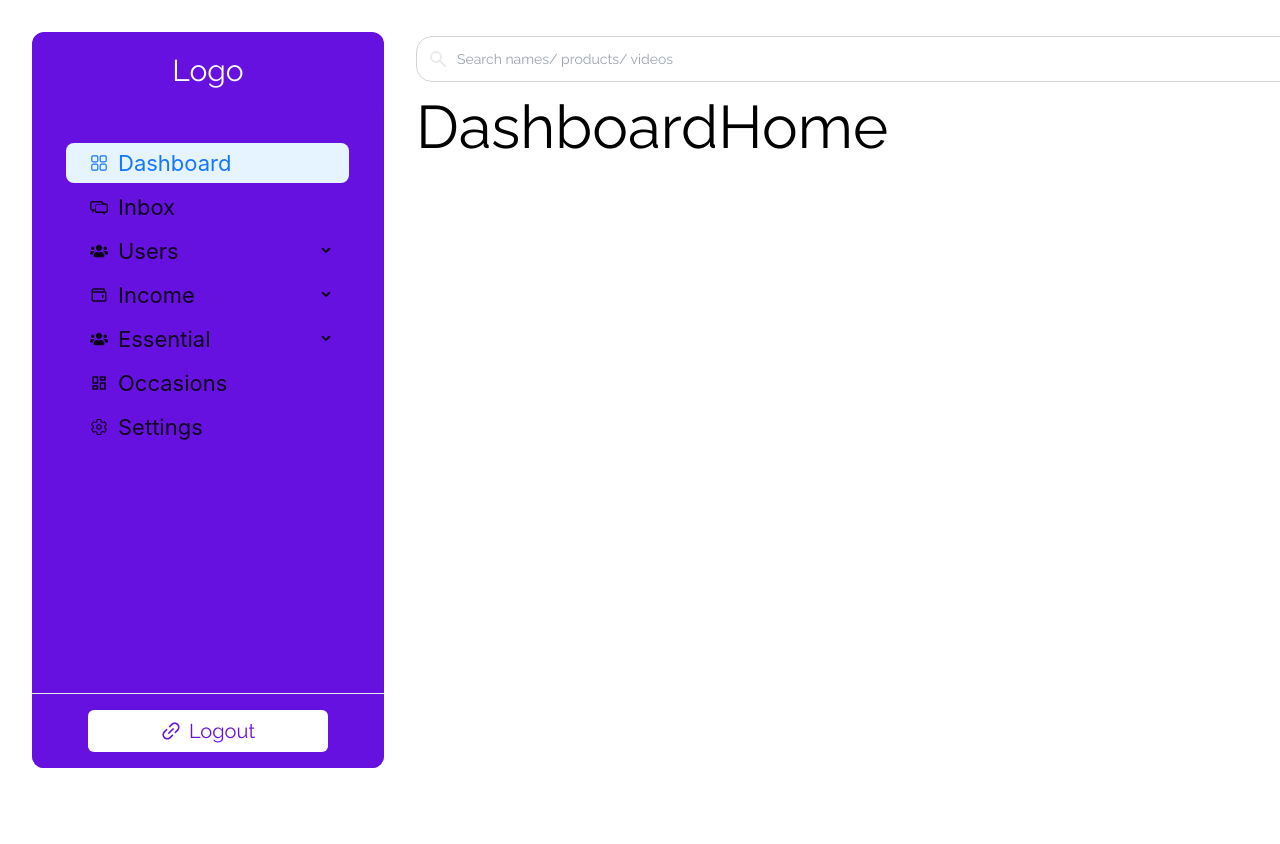
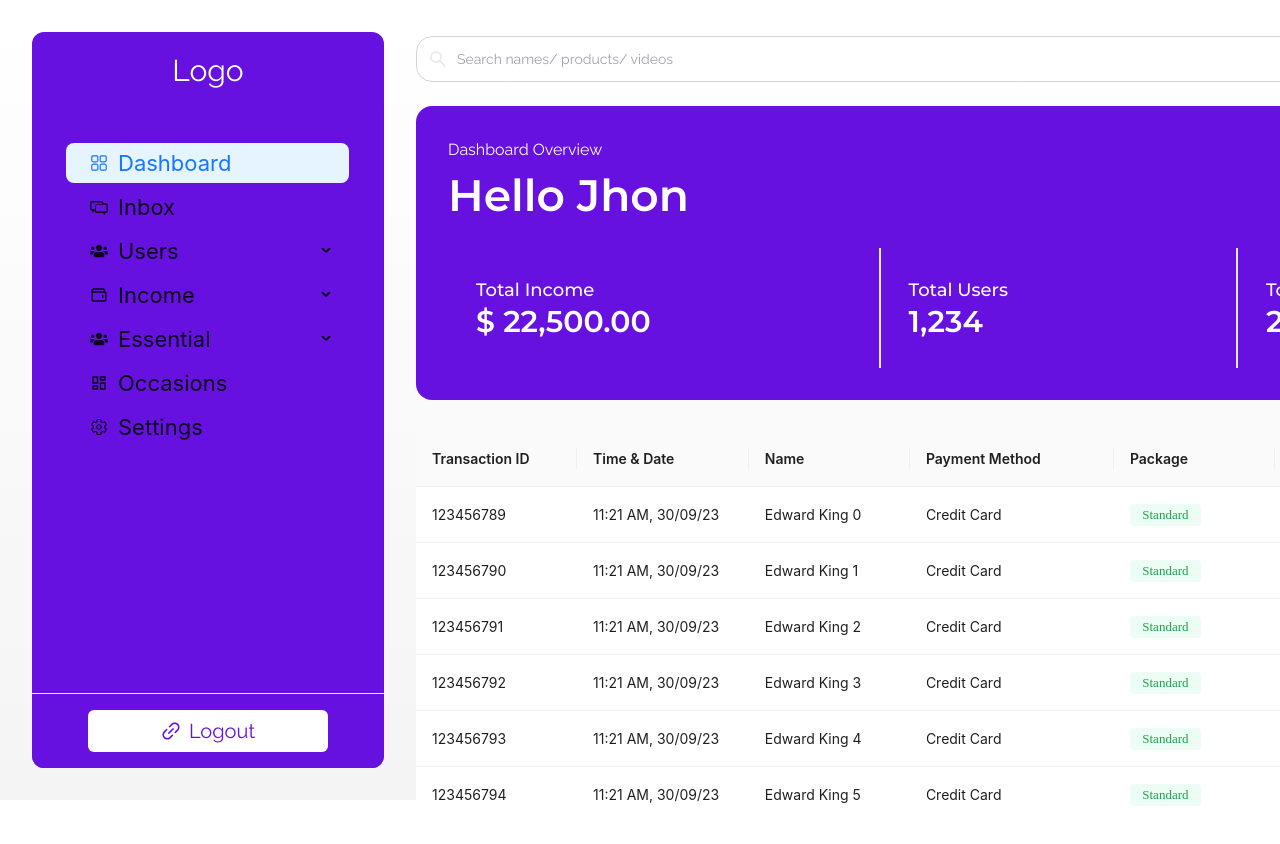
Before and after one commit to bdCalling-Sdt-hub/runwey-client, a React (Vite) app: page / in a window 1280 px wide. Shown: the top 844 px of the page. Before the commit the page ends 800 px from the top, so only its background shows below. Built offline with nearby package versions, Linux system fonts and the light colour scheme.

Commit message:
[ADD] dashborad home transaction table

```diff
--- a/src/App.css
+++ b/src/App.css
@@ -3,4 +3,23 @@
 body {
     font-family: 'Montserrat', sans-serif;
     font-family: 'Raleway', sans-serif;
+    background: linear-gradient(180deg, #FDFBFB 0%, #FFF 0.01%, #F4F4F4 100%);
+    background-repeat: no-repeat;
 }
+
+
+:where(.css-dev-only-do-not-override-pr0fja).ant-table-wrapper .ant-table-thead >tr>th{
+    background: #ffff;
+    color:  #6611E0;
+    /* Montserrat/S B 18 */
+    font-family: Montserrat;
+    font-size: 17px;
+    font-style: normal;
+    font-weight: 600;
+    line-height: normal;
+    border-bottom: 1px solid #6611E0;
+}
+:where(.css-dev-only-do-not-override-pr0fja).ant-pagination .ant-pagination-item-active a{
+    color: #6611E0;
+    border: #6611E0;
+}
--- a/src/Pages/Dashboard/DashboardHome/DashboardHome.jsx
+++ b/src/Pages/Dashboard/DashboardHome/DashboardHome.jsx
@@ -1,9 +1,21 @@
-import React from 'react'
+import React from "react";
+import DashboardOverview from "./DashboardOverview";
+import TransactionTable from "./TransactionTable";
 
 const DashboardHome = () => {
   return (
-    <div className="flex mx-auto text-[60px]">DashboardHome</div>
-  )
-}
+    <div className="flex mt-[24px]">
+      <div className="flex flex-col w-[1020px]">
+        <DashboardOverview />
+        <TransactionTable />
+      </div>
+      <div>
+        <div>Pending Request</div>
+        <div>Gender Ratio</div>
+        <div>Earnings</div>
+      </div>
+    </div>
+  );
+};
 
-export default DashboardHome
+export default DashboardHome;
--- /dev/null
+++ b/src/Pages/Dashboard/DashboardHome/DashboardOverview.jsx
@@ -0,0 +1,44 @@
+import React from "react";
+
+function DashboardOverview() {
+  return (
+    <>
+      <div className="w-full bg-primary text-white p-[32px] rounded-2xl ">
+        <div>
+          <p className="">Dashboard Overview</p>
+          <h1 className="text-[44px] font-semibold font-['Montserrat']">
+            Hello Jhon
+          </h1>
+        </div>
+        <div className="flex justify-between mt-[20px]">
+          <div className="p-7">
+            <p className="text-lg font-medium font-['Montserrat']">
+              Total Income
+            </p>{" "}
+            <h2 className=" text-3xl font-semibold font-['Montserrat']">
+              $ 22,500.00
+            </h2>
+          </div>
+          <div className="border-l-2 p-7">
+            <p className="text-lg font-medium font-['Montserrat']">
+              Total Users
+            </p>{" "}
+            <h2 className=" text-3xl font-semibold font-['Montserrat']">
+              1,234
+            </h2>
+          </div>
+          <div className="border-l-2 p-7">
+            <p className="text-lg font-medium font-['Montserrat']">
+              Total Videos
+            </p>{" "}
+            <h2 className=" text-3xl font-semibold font-['Montserrat']">
+              20,350
+            </h2>
+          </div>
+        </div>
+      </div>
+    </>
+  );
+}
+
+export default DashboardOverview;
--- /dev/null
+++ b/src/Pages/Dashboard/DashboardHome/TransactionTable.jsx
@@ -0,0 +1,151 @@
+import React from "react";
+import { Table } from "antd";
+// const data = [
+//   {
+//     browser: "Kate Winslate",
+//     device: "kate@gmail.com",
+//     location: " 014845454545",
+//     joiningDate: "22/05/2023",
+//     ine: 20,
+//   },
+//   {
+//     browser: "Kate Winslate",
+//     device: "kate@gmail.com",
+//     location: " 014845454545",
+//     joiningDate: "22/05/2023",
+//     ine: 20,
+//   },
+//   {
+//     browser: "Kate Winslate",
+//     device: "kate@gmail.com",
+//     location: " 014845454545",
+//     joiningDate: "22/05/2023",
+//     ine: 20,
+//   },
+//   {
+//     browser: "Kate Winslate",
+//     device: "kate@gmail.com",
+//     location: " 014845454545",
+//     joiningDate: "22/05/2023",
+//     ine: 20,
+//   },
+//   {
+//     browser: "Kate Winslate",
+//     device: "kate@gmail.com",
+//     location: " 014845454545",
+//     joiningDate: "22/05/2023",
+//     ine: 20,
+//   },
+//   {
+//     browser: "Kate Winslate",
+//     device: "kate@gmail.com",
+//     location: " 014845454545",
+//     joiningDate: "22/05/2023",
+//     ine: 20,
+//   },
+//   {
+//     browser: "Kate Winslate",
+//     device: "kate@gmail.com",
+//     location: " 014845454545",
+//     joiningDate: "22/05/2023",
+//     ine: 20,
+//   },
+//   {
+//     browser: "Kate Winslate",
+//     device: "kate@gmail.com",
+//     location: " 014845454545",
+//     joiningDate: "22/05/2023",
+//     ine: 20,
+//   },
+//   {
+//     browser: "Kate Winslate",
+//     device: "kate@gmail.com",
+//     location: " 014845454545",
+//     joiningDate: "22/05/2023",
+//     ine: 20,
+//   },
+// ];
+
+const TransactionTable = () => {
+  const columns = [
+    {
+      title: "Transaction ID",
+      dataIndex: "transactionID",
+      width: 150,
+    },
+    {
+      title: "Time & Date",
+      dataIndex: "timeAndDate",
+      width: 160,
+    },
+    {
+      title: "Name",
+      dataIndex: "name",
+      width: 150,
+    },
+    {
+      title: "Payment Method",
+      dataIndex: "paymentMethod",
+      width: 190,
+    },
+    {
+      title: "Package",
+      dataIndex: "package",
+      width: 150,
+      responsive: ["lg"],
+      render: (_, record) => (
+        <div>
+          {/* <div className="w-[71px] h-[22px] px-3 py-1 bg-orange-100 rounded justify-center items-center gap-2.5 inline-flex">
+            <div className="text-yellow-400 text-[13px] font-normal font-['Poppins'] leading-[14px]">
+              Regular
+            </div>
+          </div> */}
+          {/* <div className="w-[71px] h-[22px] px-3 py-1 bg-violet-100 rounded justify-center items-center gap-2.5 inline-flex">
+            <div className="text-violet-700 text-[13px] font-normal font-['Poppins'] leading-[14px]">
+              Premium
+            </div>
+          </div> */}
+          <div className="w-[71px] h-[22px] px-3 py-1 bg-emerald-50 rounded justify-center items-center gap-2.5 inline-flex">
+            <div className="text-green-600 text-[13px] font-normal font-['Poppins'] leading-[14px]">
+              Standard
+            </div>
+          </div>
+        </div>
+      ),
+    },
+    {
+      title: "Action",
+      dataIndex: "action",
+      width: 150,
+    },
+  ];
+
+  //   data generation here
+  const data = [];
+  for (let i = 0; i < 10; i++) {
+    data.push({
+      key: i,
+      transactionID: `${i + 123456789}`,
+      name: `Edward King ${i}`,
+      timeAndDate: "11:21 AM, 30/09/23",
+      paymentMethod: "Credit Card",
+      package: "Basic",
+      action: "View",
+    });
+  }
+  return (
+    <div>
+      <Table
+        headerBg="red"
+        className="mt-[32px] bg-white rounded-2xl"
+        columns={columns}
+        dataSource={data}
+        scroll={{
+          y: 320,
+        }}
+      />
+    </div>
+  );
+};
+
+export default TransactionTable;
```
Also changed, not shown: src/index.css (line endings or trailing spaces).
